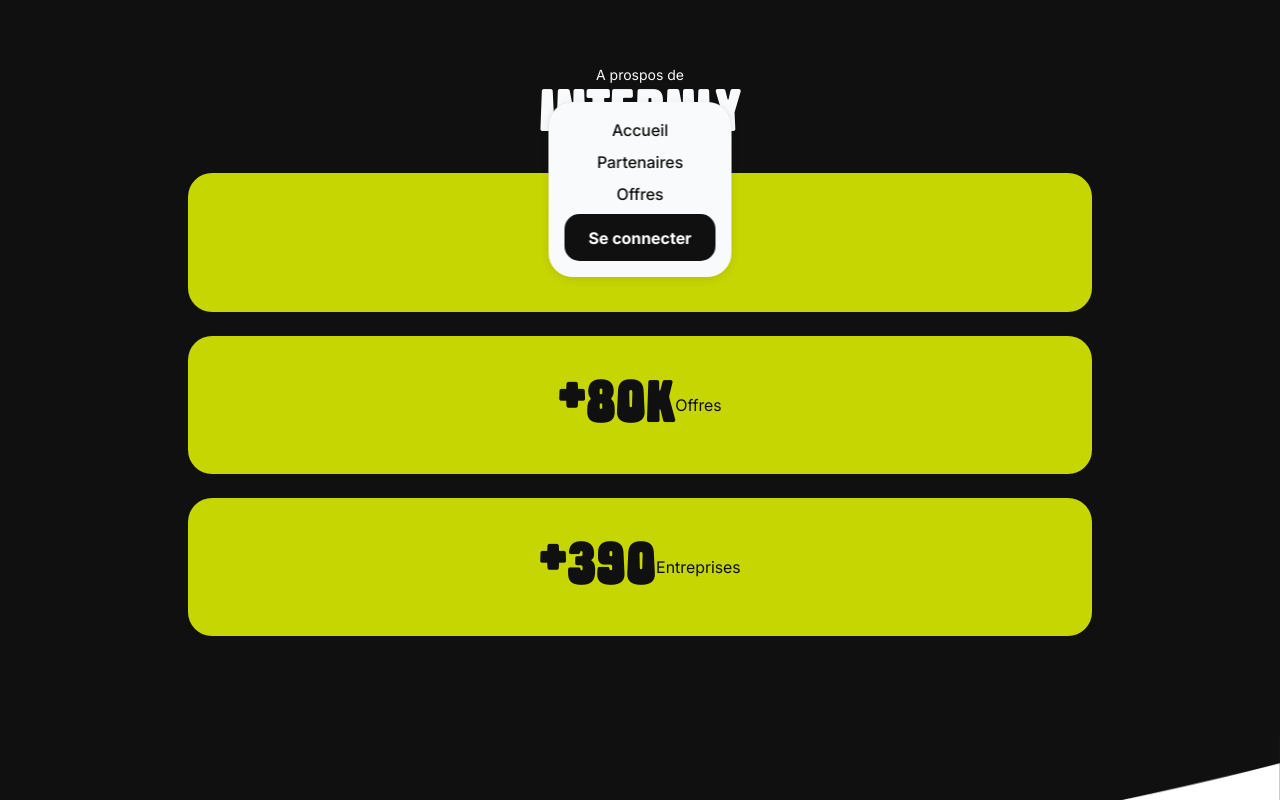
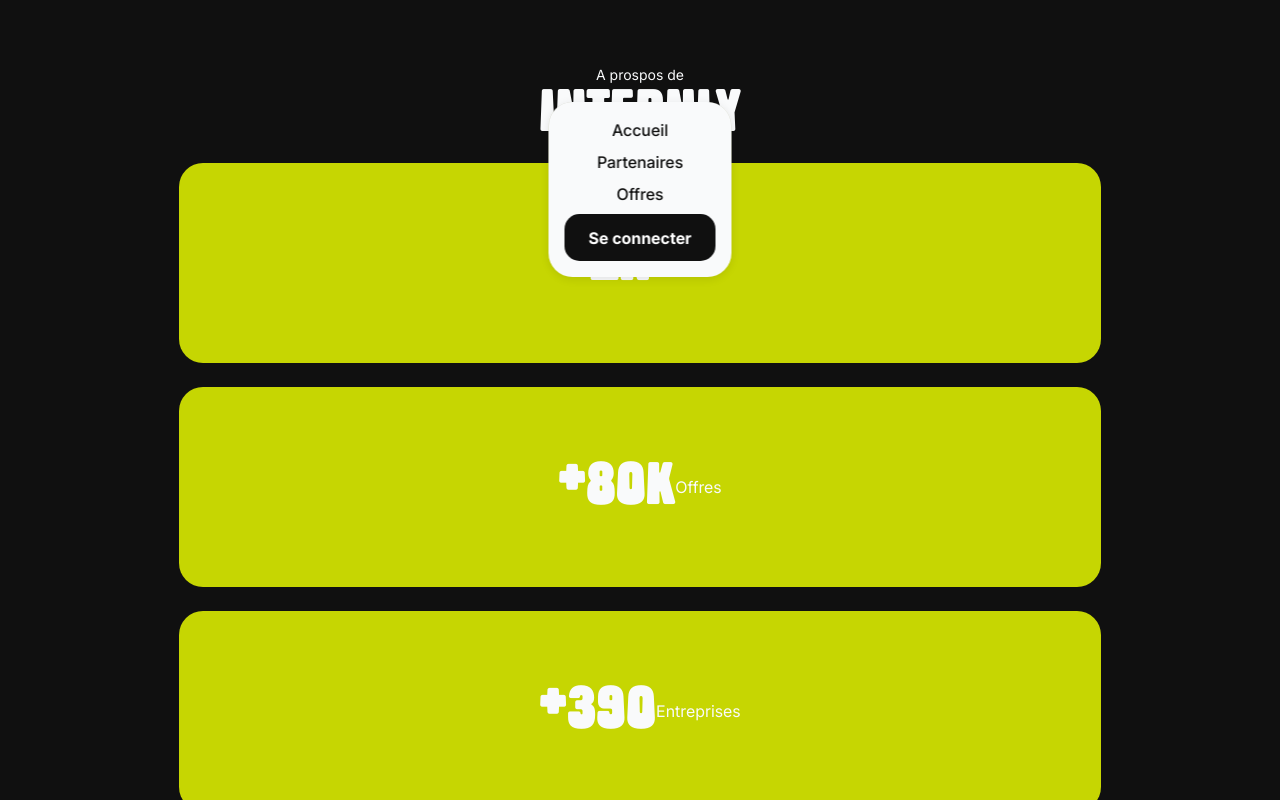
Before and after one commit to betasown/GR6-Internly_frontend, a Next.js app in the folder internly/: page / in a window 1280 px wide. Shown: the top 800 px of the page. Built offline with nearby package versions, Linux system fonts and the light colour scheme.

Commit message:
feat: mise en place de la grille pour lister les entreprises

```diff
--- a/internly/src/app/entreprises/page.js
+++ b/internly/src/app/entreprises/page.js
@@ -5,7 +5,7 @@ export default function EntreprisesPage() {
   const [entreprises, setEntreprises] = useState([]);
   const [error, setError] = useState(null);
   const [currentPage, setCurrentPage] = useState(1);
-  const itemsPerPage = 9; // Nombre d'éléments par page
+  const itemsPerPage = 12; // Nombre d'éléments par page
 
   useEffect(() => {
     const fetchData = async () => {
@@ -53,9 +53,11 @@ export default function EntreprisesPage() {
             currentItems.length > 0 ? (
               currentItems.map((entreprise, index) => (
                 <div key={index} className="cards-container">
+                  {/*<a href="Google">*/}
                   <div className="info-card">
                     <div className="title">{entreprise.entreprise_nom}</div>
                   </div>
+                  {/*</a>*/}
                 </div>
               ))
             ) : (
--- a/internly/src/app/globals.css
+++ b/internly/src/app/globals.css
@@ -259,6 +259,7 @@ footer {
   flex-wrap: wrap;
   gap: 20px;
   justify-content: space-between;
+  padding: 20px;
 }
 
 .about-container {
@@ -269,13 +270,8 @@ footer {
 }
 
 .cards-container {
-  color: var(--black);
-  padding: 10px;
-  width: 100%;
-  margin: 0 auto;
-  display: flex;
-  flex-direction: row;
-  gap: 24px;
+  flex: 1 1 calc(33.333% - 20px);
+  box-sizing: border-box;
 }
 
 .info-card {
@@ -283,7 +279,6 @@ footer {
   border-radius: 24px;
   padding: 4%;
   text-align: center;
-  flex: 1 1 calc(33.333% - 24px);
   height: 200px;
   display: flex;
   align-items: center;
```
